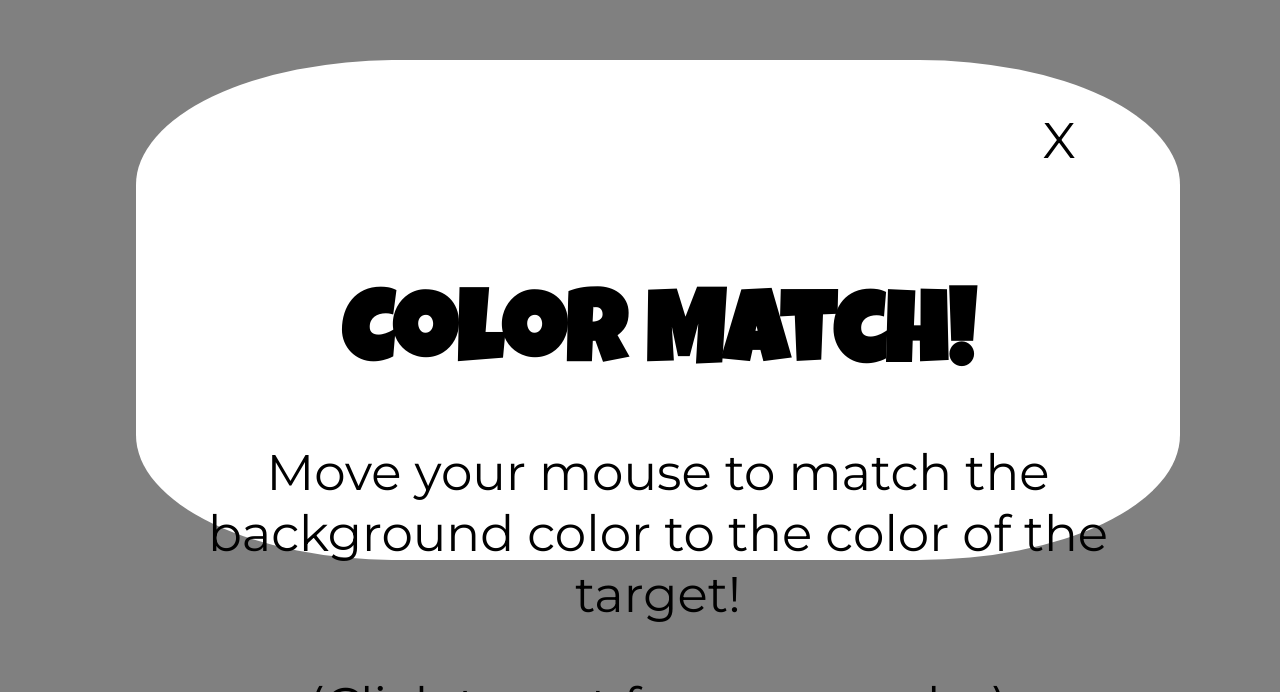
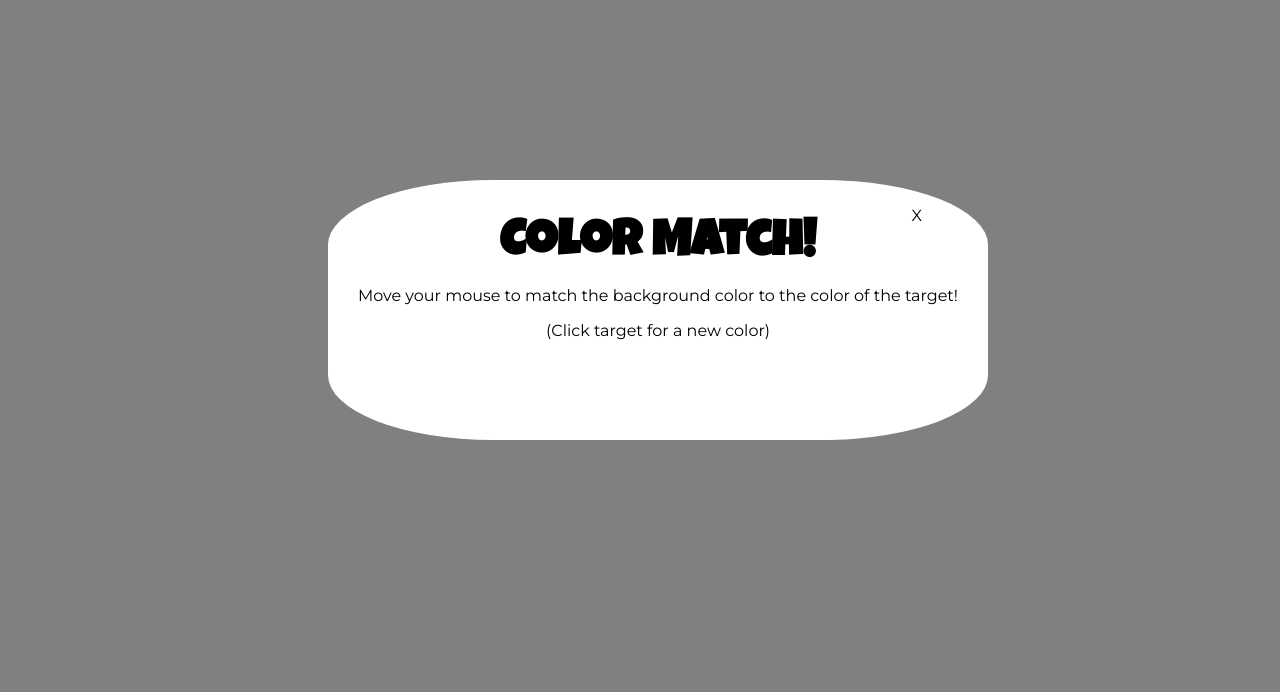
Before and after one commit to tsengsational/colormatch, a website: page index.html in a window 1280 px wide. Shown: the part 108-800 px from the top of the page. Drawn offline with Linux system fonts and the light colour scheme.

```diff
--- a/app.css
+++ b/app.css
@@ -3,6 +3,7 @@
     --target: white;
     --bkgd: rgba(255, 255, 255, 1);
 }
+
 
 body {
   background: var(--base);
@@ -11,7 +12,6 @@
 
 h1 {
   font-family: 'Luckiest Guy', cursive;
-  font-size: 50px;
   margin: auto;
 }
 
@@ -28,12 +28,11 @@
   border-radius: 50%;
   bottom: 5%;
   cursor: pointer;
-  height: 20px;
   padding-top: 2px;
   position: fixed;
   right: 5%;
   text-align: center;
-  width: 20px;
+
 }
 
 .hide {
@@ -47,36 +46,54 @@
   position: absolute;
   text-align: center;
   top: 40vh;
-  width: 10vw;
 }
 .text-center {
   text-align: center;
-  transform: translateY(25%);
 }
 
 .title {
   background-color: var(--bkgd);
   border-radius: 25%;
-  height: 30vh;
-  margin: 35vh 25vw;
   padding: 10px;
   position: fixed;
   width: 50vw;
   z-index: 1;
 }
 
-@media (min-width: 600px) {
+@media (min-width: 601px) {
   h1 {
-    font-size: 100px;
+    font-size: 50px;
+  }
+
+  .help {
+    height: 20px;
+    width: 20px;
+  }
+
+  .text-center {
+    transform: translateY(25%);
+  }
+
+  .title {
+    height: 30vh;
+    margin: 35vh 25vw;
+    width: 50vw;
+  }
+}
+
+@media (max-width: 600px) {
+  h1 {
+    font-size: 80px;
   }
 
   body {
-    font-size: 50px;
+    font-size: 20px;
   }
 
   .help {
     width: 60px;
     height: 60px;
+    font-size: 50px;
   }
 
   .title {
@@ -86,7 +103,7 @@
   }
 
   .text-center {
-    transform: translateY(50%);
+    transform: translateY(10%);
   }
 }
 
```
